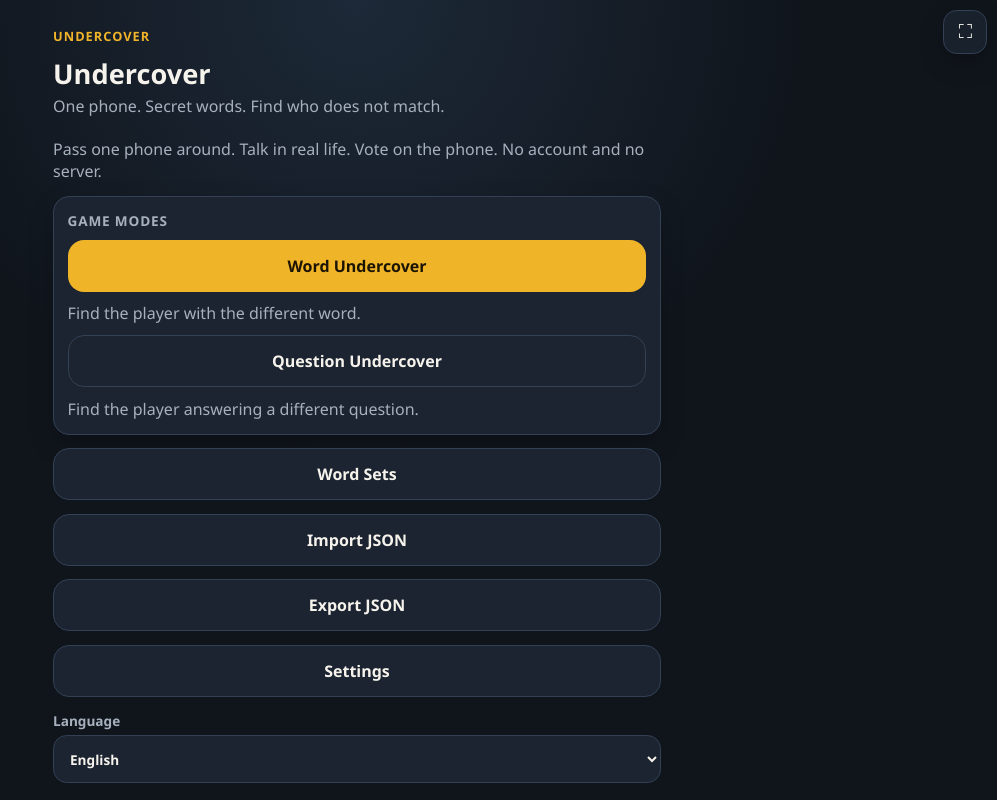
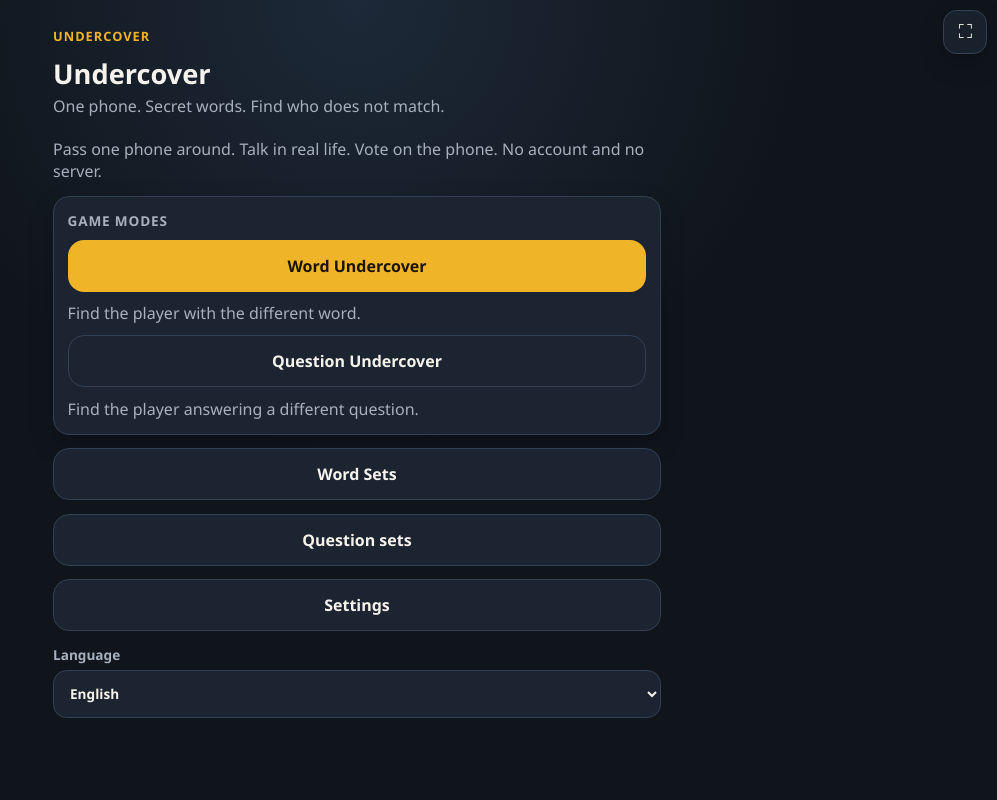
Before and after one commit to Deuxide/Redacted, a React (Vite) app: page / in a window 1280 px wide. Shown: the whole page, without its empty margins (283-1280 px from the left). Built offline with nearby package versions, Linux system fonts and the light colour scheme.

Commit message:
ui update and importing fixes

```diff
--- a/src/App.tsx
+++ b/src/App.tsx
@@ -7,6 +7,7 @@ import { ExportScreen } from './screens/ExportScreen';
 import { GuessScreen } from './screens/GuessScreen';
 import { HomeScreen, SettingsScreen } from './screens/HomeScreen';
 import { QuestionAnswerScreen, QuestionDiscussionScreen, QuestionResultsScreen, QuestionSetupScreen, QuestionVoteScreen } from './screens/QuestionScreens';
+import { QuestionSetEditorScreen, QuestionSetsScreen } from './screens/QuestionSetScreens';
 import { ImportScreen } from './screens/ImportScreen';
 import { ResultsScreen } from './screens/ResultsScreen';
 import { RevealScreen } from './screens/RevealScreen';
@@ -44,6 +45,10 @@ function AppRouter() {
       return <GuessScreen />;
     case 'results':
       return <ResultsScreen />;
+    case 'question-sets':
+      return <QuestionSetsScreen />;
+    case 'question-editor':
+      return <QuestionSetEditorScreen />;
     case 'question-setup':
       return <QuestionSetupScreen />;
     case 'question-answer':
--- a/src/i18n/messages.ts
+++ b/src/i18n/messages.ts
@@ -24,7 +24,12 @@ export const messages = {
     newGame: 'Word Undercover',
     questionMode: 'Question Undercover',
     questionModeHint: 'Find the player answering a different question.',
+    questionSets: 'Question sets',
     gameModes: 'Game modes',
+    questionSetsSubtitle: 'Related questions. The game picks one pair at random.',
+    questionSet: 'Question set',
+    civilianQuestionField: 'Civilian question',
+    undercoverQuestionField: 'Undercover question',
     undercoverQuestion: 'Undercover question',
     voteResults: 'Vote results',
     wordModeHint: 'Find the player with the different word.',
@@ -271,7 +276,12 @@ export const messages = {
     newGame: 'Undercover Kata',
     questionMode: 'Undercover Pertanyaan',
     questionModeHint: 'Temukan pemain yang menjawab pertanyaan berbeda.',
+    questionSets: 'Set pertanyaan',
     gameModes: 'Mode permainan',
+    questionSetsSubtitle: 'Pertanyaan yang berkaitan. Permainan memilih satu pasang secara acak.',
+    questionSet: 'Set pertanyaan',
+    civilianQuestionField: 'Pertanyaan warga',
+    undercoverQuestionField: 'Pertanyaan undercover',
     undercoverQuestion: 'Pertanyaan undercover',
     voteResults: 'Hasil voting',
     wordModeHint: 'Temukan pemain dengan kata yang berbeda.',
--- a/src/question/createRound.ts
+++ b/src/question/createRound.ts
@@ -36,10 +36,10 @@ export interface QuestionRound {
 
 export function createQuestionRound(players: PlayerDraft[], locale: Locale, set?: QuestionSet): QuestionRound | null {
   if (players.length < 3) return null;
-  const builtin = QUESTION_GROUPS[Math.floor(Math.random() * QUESTION_GROUPS.length)];
   const custom = set && !set.builtin ? set.groups[Math.floor(Math.random() * set.groups.length)] : null;
-  const civilianQuestion = custom?.civilianQuestion ?? builtin.civilian[locale];
-  const undercoverQuestion = custom?.undercoverQuestion ?? builtin.undercover[locale];
+  const builtinGroup = set?.builtin ? QUESTION_GROUPS.find((group) => group.id === set.groups[Math.floor(Math.random() * set.groups.length)]?.id) ?? QUESTION_GROUPS[0] : QUESTION_GROUPS[Math.floor(Math.random() * QUESTION_GROUPS.length)];
+  const civilianQuestion = custom?.civilianQuestion ?? builtinGroup.civilian[locale];
+  const undercoverQuestion = custom?.undercoverQuestion ?? builtinGroup.undercover[locale];
   const order = shuffle(players.map((player) => player.id));
   const undercoverPlayerId = order[Math.floor(Math.random() * order.length)];
   return {
--- a/src/question/sets.ts
+++ b/src/question/sets.ts
@@ -3,6 +3,8 @@ export interface QuestionGroupFile {
   civilianQuestion: string;
   undercoverQuestion: string;
 }
+
+import { QUESTION_GROUPS } from './questions';
 
 export interface QuestionSet {
   id: string;
@@ -10,6 +12,13 @@ export interface QuestionSet {
   builtin: boolean;
   groups: QuestionGroupFile[];
 }
+
+export const BUILTIN_QUESTION_SET: QuestionSet = {
+  id: 'builtin-questions',
+  name: 'Starter Questions',
+  builtin: true,
+  groups: QUESTION_GROUPS.map((group) => ({ id: group.id, civilianQuestion: group.civilian.en, undercoverQuestion: group.undercover.en })),
+};
 
 const KEY = 'undercover.questionSets.v1';
 
--- a/src/screens/HomeScreen.tsx
+++ b/src/screens/HomeScreen.tsx
@@ -6,7 +6,7 @@ import { useGame } from '../state/GameProvider';
 import styles from './HomeScreen.module.css';
 
 export function HomeScreen() {
-  const { openSetup, openQuestionSetup, openSettings, openWordSets, openImport, openExport } = useGame();
+  const { openSetup, openQuestionSetup, openSettings, openWordSets, openQuestionSets } = useGame();
   const { t } = useI18n();
 
   return (
@@ -19,15 +19,8 @@ export function HomeScreen() {
         <button type="button" className={styles.secondary} onClick={openQuestionSetup}>{t('questionMode')}</button>
         <p className={styles.note}>{t('questionModeHint')}</p>
       </section>
-      <button type="button" className={styles.secondary} onClick={openWordSets}>
-        {t('wordSets')}
-      </button>
-      <button type="button" className={styles.secondary} onClick={openImport}>
-        {t('importJson')}
-      </button>
-      <button type="button" className={styles.secondary} onClick={openExport}>
-        {t('exportJson')}
-      </button>
+      <button type="button" className={styles.secondary} onClick={openWordSets}>{t('wordSets')}</button>
+      <button type="button" className={styles.secondary} onClick={openQuestionSets}>{t('questionSets')}</button>
       <button type="button" className={styles.secondary} onClick={openSettings}>
         {t('settings')}
       </button>
--- a/src/screens/QuestionScreens.tsx
+++ b/src/screens/QuestionScreens.tsx
@@ -4,17 +4,24 @@ import { ScreenShell } from '../components/ScreenShell';
 import { SKIP_VOTE_ID } from '../game/results';
 import { countQuestionVotes } from '../question/votes';
 import { useI18n } from '../i18n/LanguageProvider';
+import { BUILTIN_QUESTION_SET } from '../question/sets';
 import { useGame } from '../state/GameProvider';
 import { MIN_PLAYERS } from '../types/game';
-import styles from './SetupScreen.module.css';
+import styles from './RevealScreen.module.css';
+import setup from './SetupScreen.module.css';
 
 export function QuestionSetupScreen() {
-  const { draft, goHome, addPlayer, removePlayer, setPlayerName, startQuestionGame } = useGame();
+  const { draft, questionSets, questionSetId, setQuestionSetId, goHome, addPlayer, removePlayer, setPlayerName, startQuestionGame } = useGame();
   const { t } = useI18n();
   return (
-    <ScreenShell title={t('questionMode')} subtitle={t('questionModeHint')} onBack={goHome} footer={<button type="button" className={styles.start} onClick={startQuestionGame} disabled={draft.playerCount < MIN_PLAYERS}>{t('startQuestions')}</button>}>
+    <ScreenShell title={t('questionMode')} subtitle={t('questionModeHint')} onBack={goHome} footer={<button type="button" className={setup.start} onClick={startQuestionGame} disabled={draft.playerCount < MIN_PLAYERS}>{t('startQuestions')}</button>}>
       <p>{t('lobbyHint')}</p>
-      <QuestionSetImport />
+      <label>
+        {t('questionSet')}
+        <select value={questionSetId} onChange={(event) => setQuestionSetId(event.target.value)}>
+          {[BUILTIN_QUESTION_SET, ...questionSets].map((set) => <option key={set.id} value={set.id}>{set.name}</option>)}
+        </select>
+      </label>
       <ul className={styles.names}>
         {draft.players.map((player, index) => (
           <li key={player.id}>
@@ -26,37 +33,9 @@ export function QuestionSetupScreen() {
           </li>
         ))}
       </ul>
-      <button type="button" className={styles.secondary} onClick={addPlayer}>{t('addPlayer')}</button>
+      <button type="button" className={setup.secondary} onClick={addPlayer}>{t('addPlayer')}</button>
     </ScreenShell>
   );
-}
-
-function QuestionSetImport() {
-  const { importQuestionSet, questionSets } = useGame();
-  const { t } = useI18n();
-  const [error, setError] = useState('');
-  return (
-    <section>
-      <p>{questionSets[0]?.name ?? t('builtin')}</p>
-      <input type="file" accept="application/json" aria-label={t('importJson')} onChange={async (event) => {
-        const file = event.target.files?.[0];
-        if (!file) return;
-        const message = importQuestionSet(await file.text());
-        setError(message ? t('invalidJson') : '');
-      }} />
-      {error ? <p>{error}</p> : null}
-      {questionSets[0] ? <button type="button" className={styles.secondary} onClick={() => downloadSet(questionSets[0])}>{t('exportJson')}</button> : null}
-    </section>
-  );
-}
-
-function downloadSet(set: { name: string; groups: { id: string; civilianQuestion: string; undercoverQuestion: string }[] }) {
-  const blob = new Blob([JSON.stringify({ name: set.name, groups: set.groups }, null, 2)], { type: 'application/json' });
-  const link = document.createElement('a');
-  link.href = URL.createObjectURL(blob);
-  link.download = 'question-set.json';
-  link.click();
-  URL.revokeObjectURL(link.href);
 }
 
 export function QuestionAnswerScreen() {
@@ -73,7 +52,7 @@ export function QuestionAnswerScreen() {
   if (!player) return null;
   return (
     <ScreenShell key={`${questionRound.id}-${player.id}-${step}`} title={player.name} subtitle={t('passPhone', { name: player.name })} onBack={step === 'pass' ? leaveGame : undefined}>
-      {step === 'pass' ? <button type="button" className={styles.start} onClick={() => setStep('answer')}>{t('revealQuestion')}</button> : null}
+      {step === 'pass' ? <button type="button" className={setup.start} onClick={() => setStep('answer')}>{t('revealQuestion')}</button> : null}
       {step === 'answer' ? (
         <>
           <p>{t('yourQuestion')}</p>
@@ -82,14 +61,14 @@ export function QuestionAnswerScreen() {
             {t('yourAnswer')}
             <input value={text} maxLength={160} aria-label={t('yourAnswer')} onChange={(event) => setText(event.target.value)} />
           </label>
-          <button type="button" className={styles.start} disabled={!text.trim()} onClick={() => setStep('done')}>{t('submitAnswer')}</button>
+          <button type="button" className={setup.start} disabled={!text.trim()} onClick={() => setStep('done')}>{t('submitAnswer')}</button>
         </>
       ) : null}
       {step === 'done' ? (
         <>
           <p>{t('answerSubmitted')}</p>
           <p>{t('passNext')}</p>
-          <button type="button" className={styles.start} onClick={() => submitQuestionAnswer(player.id, text)}>{t('passNext')}</button>
+          <button type="button" className={setup.start} onClick={() => submitQuestionAnswer(player.id, text)}>{t('passNext')}</button>
         </>
       ) : null}
     </ScreenShell>
@@ -106,11 +85,11 @@ export function QuestionDiscussionScreen() {
         const player = questionRound.players.find((entry) => entry.id === id);
         return <article key={id}><strong>{player?.name}</strong><p>{questionRound.answers[id]}</p></article>;
       })}
-      {questionRound.civilianQuestionRevealed ? <p>{t('civilianQuestion')}: {questionRound.civilianQuestion}</p> : <button type="button" className={styles.secondary} onClick={revealCivilianQuestion}>{t('revealCivilianQuestion')}</button>}
+      {questionRound.civilianQuestionRevealed ? <p>{t('civilianQuestion')}: {questionRound.civilianQuestion}</p> : <button type="button" className={setup.secondary} onClick={revealCivilianQuestion}>{t('revealCivilianQuestion')}</button>}
       {questionRound.civilianQuestionRevealed ? (
         <>
           <p>{t('questionTalk')}</p>
-          <button type="button" className={styles.start} onClick={startQuestionVoting}>{t('startVoting')}</button>
+          <button type="button" className={setup.start} onClick={startQuestionVoting}>{t('startVoting')}</button>
         </>
       ) : null}
     </ScreenShell>
@@ -129,22 +108,22 @@ export function QuestionVoteScreen() {
     return (
       <ScreenShell title={questionRound.notice === 'tie' ? t('tieLabel') : t('voteSkipped')} onBack={leaveGame}>
         <p>{questionRound.notice === 'tie' ? t('tieAgain') : t('skipAgain')}</p>
-        <button type="button" className={styles.start} onClick={() => castQuestionVote('dismiss', 'dismiss')}>{t('tieRevote')}</button>
+        <button type="button" className={setup.start} onClick={() => castQuestionVote('dismiss', 'dismiss')}>{t('tieRevote')}</button>
       </ScreenShell>
     );
   }
   const voter = questionRound.players.find((player) => player.id === voterId);
   return (
     <ScreenShell title={voter?.name ?? ''} subtitle={t('passPhone', { name: voter?.name ?? '' })} onBack={step === 'pass' ? leaveGame : undefined}>
-      {step === 'pass' ? <button type="button" className={styles.start} onClick={() => setStep('choose')}>{t('imPlayer', { name: voter?.name ?? '' })}</button> : null}
+      {step === 'pass' ? <button type="button" className={setup.start} onClick={() => setStep('choose')}>{t('imPlayer', { name: voter?.name ?? '' })}</button> : null}
       {step === 'choose' ? (
         <>
           <p>{t('whoDifferent')}</p>
           {questionRound.players.filter((player) => player.id !== voterId).map((player) => (
-            <button key={player.id} type="button" className={styles.secondary} aria-pressed={selected === player.id} onClick={() => setSelected(player.id)}>{player.name}</button>
+            <button key={player.id} type="button" className={setup.secondary} aria-pressed={selected === player.id} onClick={() => setSelected(player.id)}>{player.name}</button>
           ))}
-          <button type="button" className={styles.secondary} aria-pressed={selected === SKIP_VOTE_ID} onClick={() => setSelected(SKIP_VOTE_ID)}>{t('skipVote')}</button>
-          <button type="button" className={styles.start} disabled={!selected} onClick={() => castQuestionVote(voterId, selected)}>{t('confirmHide')}</button>
+          <button type="button" className={setup.secondary} aria-pressed={selected === SKIP_VOTE_ID} onClick={() => setSelected(SKIP_VOTE_ID)}>{t('skipVote')}</button>
+          <button type="button" className={setup.start} disabled={!selected} onClick={() => castQuestionVote(voterId, selected)}>{t('confirmHide')}</button>
         </>
       ) : null}
     </ScreenShell>
@@ -172,8 +151,8 @@ export function QuestionResultsScreen() {
       <h2>{t('roundPoints')}</h2>
       {questionRound.players.map((player) => <p key={player.id}>{player.name} {t('plusPoints', { count: roundPoints[player.id] ?? 0 })}</p>)}
       {session ? <Scoreboard players={session.players} gains={roundPoints} /> : null}
-      <button type="button" className={styles.start} onClick={playQuestionAgain}>{t('playAgain')}</button>
-      <button type="button" className={styles.secondary} onClick={leaveGame}>{t('backToMenu')}</button>
+      <button type="button" className={setup.start} onClick={playQuestionAgain}>{t('playAgain')}</button>
+      <button type="button" className={setup.secondary} onClick={leaveGame}>{t('backToMenu')}</button>
     </ScreenShell>
   );
 }
--- /dev/null
+++ b/src/screens/QuestionSetScreens.tsx
@@ -0,0 +1,62 @@
+import { useState } from 'react';
+import { ScreenShell } from '../components/ScreenShell';
+import { useI18n } from '../i18n/LanguageProvider';
+import { BUILTIN_QUESTION_SET } from '../question/sets';
+import { useGame } from '../state/GameProvider';
+import styles from './WordSetScreen.module.css';
+
+export function QuestionSetsScreen() {
+  const { questionSets, questionSetId, goHome, setQuestionSetId, createQuestionSet, deleteQuestionSet, openQuestionEditor, importQuestionSet } = useGame();
+  const { t } = useI18n();
+  const [error, setError] = useState('');
+  const sets = [BUILTIN_QUESTION_SET, ...questionSets];
+  return (
+    <ScreenShell title={t('questionSets')} subtitle={t('questionSetsSubtitle')} onBack={goHome}>
+      <div className={styles.row}>
+        <button type="button" className={styles.primary} onClick={createQuestionSet}>{t('newSet')}</button>
+        <label className={styles.secondary}>{t('import')}<input type="file" accept="application/json" onChange={async (event) => { const file = event.target.files?.[0]; if (!file) return; setError((await importQuestionSet(await file.text())) ? t('invalidJson') : ''); }} /></label>
+      </div>
+      {error ? <p className={styles.warn}>{error}</p> : null}
+      {sets.map((set) => (
+        <article key={set.id} className={styles.card}>
+          <h2>{set.name}</h2>
+          <small>{t('totalGroups', { ready: set.groups.length, total: set.groups.length })}{set.builtin ? ` · ${t('builtin')}` : ''}{set.id === questionSetId ? ` · ${t('usedForGames')}` : ''}</small>
+          <div className={styles.actions}>
+            <button type="button" onClick={() => setQuestionSetId(set.id)}>{t('use')}</button>
+            {set.builtin ? null : <button type="button" onClick={() => openQuestionEditor(set.id)}>{t('edit')}</button>}
+            {set.builtin ? null : <button type="button" className={styles.danger} onClick={() => deleteQuestionSet(set.id)}>{t('delete')}</button>}
+            <button type="button" onClick={() => download(set)}>{t('export')}</button>
+          </div>
+        </article>
+      ))}
+    </ScreenShell>
+  );
+}
+
+export function QuestionSetEditorScreen() {
+  const { editingQuestionSet, updateQuestionSet, goHome } = useGame();
+  const { t } = useI18n();
+  if (!editingQuestionSet) return null;
+  return (
+    <ScreenShell title={t('questionSets')} onBack={goHome}>
+      <label>{t('setName')}<input value={editingQuestionSet.name} onChange={(event) => updateQuestionSet({ ...editingQuestionSet, name: event.target.value })} /></label>
+      {editingQuestionSet.groups.map((group, index) => (
+        <article key={group.id} className={styles.card}>
+          <label>{t('civilianQuestionField')}<textarea value={group.civilianQuestion} onChange={(event) => updateQuestionSet({ ...editingQuestionSet, groups: editingQuestionSet.groups.map((item, itemIndex) => itemIndex === index ? { ...item, civilianQuestion: event.target.value } : item) })} /></label>
+          <label>{t('undercoverQuestionField')}<textarea value={group.undercoverQuestion} onChange={(event) => updateQuestionSet({ ...editingQuestionSet, groups: editingQuestionSet.groups.map((item, itemIndex) => itemIndex === index ? { ...item, undercoverQuestion: event.target.value } : item) })} /></label>
+          <button type="button" className={styles.danger} onClick={() => updateQuestionSet({ ...editingQuestionSet, groups: editingQuestionSet.groups.filter((item) => item.id !== group.id) })}>{t('delete')}</button>
+        </article>
+      ))}
+      <button type="button" className={styles.primary} onClick={() => updateQuestionSet({ ...editingQuestionSet, groups: [...editingQuestionSet.groups, { id: crypto.randomUUID(), civilianQuestion: '', undercoverQuestion: '' }] })}>{t('addGroup')}</button>
+    </ScreenShell>
+  );
+}
+
+function download(set: { name: string; groups: { id: string; civilianQuestion: string; undercoverQuestion: string }[] }) {
+  const blob = new Blob([JSON.stringify({ name: set.name, groups: set.groups }, null, 2)], { type: 'application/json' });
+  const link = document.createElement('a');
+  link.href = URL.createObjectURL(blob);
+  link.download = 'question-set.json';
+  link.click();
+  URL.revokeObjectURL(link.href);
+}
--- a/src/state/GameProvider.tsx
+++ b/src/state/GameProvider.tsx
@@ -8,7 +8,7 @@ import { SKIP_VOTE_ID, activePlayers, afterElimination, firstActiveIndex, nextAc
 import { addPlayer, balanceRoles, clampSuspects, loadDraft, removePlayer, resizePlayers, saveDraft } from '../game/draft';
 import { clearSessionGame, loadSessionGame, saveSessionGame, screenForPhase } from '../game/sessionGame';
 import { createQuestionRound, type QuestionRound } from '../question/createRound';
-import { loadQuestionSets, parseQuestionSet, saveQuestionSets, type QuestionSet } from '../question/sets';
+import { BUILTIN_QUESTION_SET, loadQuestionSets, parseQuestionSet, saveQuestionSets, type QuestionSet } from '../question/sets';
 import { resolveQuestionVote } from '../question/votes';
 import { useI18n } from '../i18n/LanguageProvider';
 import type { MessageKey } from '../i18n/messages';
@@ -52,7 +52,15 @@ interface GameContextValue {
   castQuestionVote: (voterId: string, targetId: string) => void;
   playQuestionAgain: () => void;
   questionSets: QuestionSet[];
-  importQuestionSet: (raw: string) => string | null;
+  importQuestionSet: (raw: string) => Promise<string | null> | string | null;
+  openQuestionSets: () => void;
+  setQuestionSetId: (id: string) => void;
+  questionSetId: string;
+  createQuestionSet: () => void;
+  deleteQuestionSet: (id: string) => void;
+  updateQuestionSet: (set: QuestionSet) => void;
+  openQuestionEditor: (id: string) => void;
+  editingQuestionSet: QuestionSet | null;
   questionRound: QuestionRound | null;
   markCurrentSeenAndAdvance: () => void;
   startVoting: () => void;
@@ -91,8 +99,11 @@ export function GameProvider({ children }: { children: ReactNode }) {
   const [editingSetId, setEditingSetId] = useState<string | null>(null);
   const [startError, setStartError] = useState<MessageKey | null>(null);
   const [session, setSession] = useState<PointSession | null>(() => loadPointSession());
+  const [questionSetId, setQuestionSetIdState] = useState('builtin-questions');
+  const [editingQuestionId, setEditingQuestionId] = useState<string | null>(null);
   const [questionSets, setQuestionSets] = useState<QuestionSet[]>(() => loadQuestionSets());
   const [questionRound, setQuestionRound] = useState<QuestionRound | null>(null);
+  const editingQuestionSet = questionSets.find((set) => set.id === editingQuestionId) ?? null;
   const [roundPoints, setRoundPoints] = useState<Record<string, number>>({});
 
   const wordSets = useMemo(() => [BUILTIN_WORD_SET, ...customSets], [customSets]);
@@ -176,6 +187,8 @@ export function GameProvider({ children }: { children: ReactNode }) {
       game,
       questionRound,
       questionSets,
+      questionSetId,
+      editingQuestionSet,
       session,
       roundPoints,
       wordSets,
@@ -189,6 +202,7 @@ export function GameProvider({ children }: { children: ReactNode }) {
       },
       openSettings: () => setScreen('settings'),
       openWordSets: () => setScreen('word-sets'),
+      openQuestionSets: () => setScreen('question-sets'),
       openImport: () => setScreen('import'),
       openExport: () => setScreen('export'),
       openEditor: (setId) => {
@@ -258,7 +272,8 @@ export function GameProvider({ children }: { children: ReactNode }) {
       },
       openQuestionSetup: () => setScreen('question-setup'),
       startQuestionGame: () => {
-        const round = createQuestionRound(draft.players, locale, questionSets[0]);
+        const selected = [BUILTIN_QUESTION_SET, ...questionSets].find((set) => set.id === questionSetId) ?? BUILTIN_QUESTION_SET;
+        const round = createQuestionRound(draft.players, locale, selected);
         if (!round) return;
         setQuestionRound(round);
         setSession(emptySession(round.players));
@@ -266,7 +281,8 @@ export function GameProvider({ children }: { children: ReactNode }) {
       },
       playQuestionAgain: () => {
         if (!questionRound) return;
-        const next = createQuestionRound(questionRound.players.map((player) => ({ id: player.id, name: player.name })), locale, questionSets[0]);
+        const selected = [BUILTIN_QUESTION_SET, ...questionSets].find((set) => set.id === questionSetId) ?? BUILTIN_QUESTION_SET;
+        const next = createQuestionRound(questionRound.players.map((player) => ({ id: player.id, name: player.name })), locale, selected);
         if (!next) return;
         setRoundPoints({});
         setQuestionRound(next);
@@ -279,6 +295,19 @@ export function GameProvider({ children }: { children: ReactNode }) {
         saveQuestionSets(next);
         return null;
       },
+      setQuestionSetId: (id) => setQuestionSetIdState(id),
+      createQuestionSet: () => {
+        const set = { id: crypto.randomUUID(), name: 'New questions', builtin: false, groups: [{ id: crypto.randomUUID(), civilianQuestion: '', undercoverQuestion: '' }] };
+        setQuestionSets((current) => { const next = [set, ...current]; saveQuestionSets(next); return next; });
+        setEditingQuestionId(set.id);
+        setScreen('question-editor');
+      },
+      deleteQuestionSet: (id) => {
+        setQuestionSets((current) => { const next = current.filter((set) => set.id !== id); saveQuestionSets(next); return next; });
+        if (questionSetId === id) setQuestionSetIdState(BUILTIN_QUESTION_SET.id);
+      },
+      updateQuestionSet: (set) => setQuestionSets((current) => { const next = current.map((item) => item.id === set.id ? set : item); saveQuestionSets(next); return next; }),
+      openQuestionEditor: (id) => { setEditingQuestionId(id); setScreen('question-editor'); },
       submitQuestionAnswer: (playerId, answer) => {
         setQuestionRound((current) => {
           if (!current || current.phase !== 'answer') return current;
@@ -453,7 +482,7 @@ export function GameProvider({ children }: { children: ReactNode }) {
         setScreen('word-sets');
       },
     };
-  }, [customSets, draft, editingSet, editingSetId, game, locale, questionRound, questionSets, roundPoints, screen, selectedSet, session, startError, t, wordSets]);
+  }, [customSets, draft, editingQuestionSet, editingSet, editingSetId, game, locale, questionRound, questionSetId, questionSets, roundPoints, screen, selectedSet, session, startError, t, wordSets]);
 
   return <GameContext.Provider value={value}>{children}</GameContext.Provider>;
 }
--- a/src/types/game.ts
+++ b/src/types/game.ts
@@ -1,6 +1,6 @@
 export type Role = 'civilian' | 'undercover' | 'doesntKnow';
 
-export type AppScreen = 'home' | 'setup' | 'settings' | 'word-sets' | 'editor' | 'import' | 'export' | 'reveal' | 'discussion' | 'voting' | 'elimination' | 'guess' | 'results' | 'question-setup' | 'question-answer' | 'question-discussion' | 'question-vote' | 'question-results';
+export type AppScreen = 'home' | 'setup' | 'settings' | 'word-sets' | 'editor' | 'import' | 'export' | 'reveal' | 'discussion' | 'voting' | 'elimination' | 'guess' | 'results' | 'question-setup' | 'question-answer' | 'question-discussion' | 'question-vote' | 'question-results' | 'question-sets' | 'question-editor';
 
 export interface WordGroup {
   id: string;
```
